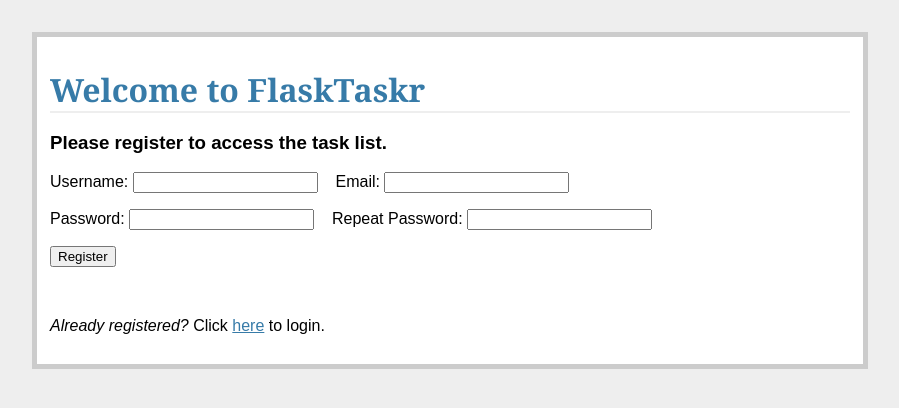
After one commit to tim1978/flasktaskr, a Flask app: page /register/ in a window 1280 px wide. The commit adds this page. Shown: the top 408 px of the page, without its empty margins (190-1089 px from the left). Run offline with Flask 2, Linux system fonts and the light colour scheme.

Commit message:
Bis Seite 169

```diff
--- a/_config.py
+++ b/_config.py
@@ -4,8 +4,6 @@ import os
 basedir = os.path.abspath(os.path.dirname(__file__))
 
 DATABASE = 'flasktaskr.db'
-USERNAME = 'admin'
-PASSWORD = 'admin'
 CSRF_ENABLED = True
 SECRET_KEY = '\xc7<\xb2\xee\xc6\xa7\x1b\\| \x9a\xe9\x8c\x94g\xa0\x86\xb4\x85\xc5\xf9\x88wW'
 
--- a/db_create.py
+++ b/db_create.py
@@ -6,8 +6,8 @@ from datetime import date
 db.create_all()
 
 # insert data
-db.session.add(Task("Finish this tutorial", date(2015, 3, 13), 10, 1))
-db.session.add(Task("Finish Real Python", date(2015, 3, 13), 10, 1))
+# db.session.add(Task("Finish this tutorial", date(2015, 3, 13), 10, 1))
+# db.session.add(Task("Finish Real Python", date(2015, 3, 13), 10, 1))
 
 # commit the changes
 db.session.commit()
--- a/forms.py
+++ b/forms.py
@@ -2,8 +2,8 @@
 
 from flask_wtf import Form
 from wtforms import StringField, DateField, IntegerField, \
-    SelectField
-from wtforms.validators import DataRequired
+    SelectField, PasswordField
+from wtforms.validators import DataRequired, Length, EqualTo
 
 
 class AddTaskForm(Form):
@@ -20,3 +20,15 @@ class AddTaskForm(Form):
             ]
         )
     status = IntegerField('Status')
+
+
+class RegisterForm(Form):
+    name = StringField('Username', validators=[DataRequired(), Length(min=6, max=25)])
+    email = StringField('Email', validators=[DataRequired(), Length(min=6, max=40)])
+    password = PasswordField('Password', validators=[DataRequired(), Length(min=6, max=40)])
+    confirm = PasswordField('Repeat Password', validators=[DataRequired(), EqualTo('password',
+        message='Passwords must match')])
+
+class LoginForm(Form):
+    name = StringField('Username', validators=[DataRequired()])
+    password = PasswordField('Password', validators=[DataRequired()])
--- /dev/null
+++ b/templates/register.html
@@ -0,0 +1,25 @@
+{% extends "_base.html" %}
+{% block content %}
+
+<h1>Welcome to FlaskTaskr</h1>
+<h3>Please register to access the task list.</h3>
+    <form method="POST" action="">
+        {{ form.csrf_token }}
+        <p>
+            {{ form.name.label }}: {{ form.name }}
+            &nbsp;&nbsp;
+            {{ form.email.label }}: {{ form.email }}
+        </p>
+        <p>
+            {{ form.password.label }}: {{ form.password }}
+            &nbsp;&nbsp;
+            {{ form.confirm.label }}: {{ form.confirm }}
+        </p>
+        <p><input type="submit" value="Register"</p>
+    </form>
+
+    <br>
+
+    <p><em>Already registered?</em> Click <a href="/">here</a> to login.</p>
+
+{% endblock %}
--- a/views.py
+++ b/views.py
@@ -1,4 +1,4 @@
-from forms import AddTaskForm
+from forms import AddTaskForm, RegisterForm, LoginForm
 
 from functools import wraps
 from flask import Flask, flash, redirect, render_template, \
@@ -11,7 +11,7 @@ app = Flask(__name__)
 app.config.from_object('_config')
 db = SQLAlchemy(app)
 
-from models import Task
+from models import Task, User
 
 # helper functions
 
@@ -35,16 +35,21 @@ def logout():
 
 @app.route('/', methods=['GET', 'POST'])
 def login():
+    error = None
+    form = LoginForm(request.form)
     if request.method == 'POST':
-        if request.form['username'] != app.config['USERNAME'] \
-            or request.form['password'] != app.config['PASSWORD']:
-            error = 'Invalid Credentials. Please try again.'
-            return render_template('login.html', error=error)
+        if form.validate_on_submit():
+            user = User.query.filter_by(name=request.form['name']).first()
+            if user is not None and user.password == request.form['password']:
+                session['logged_in'] = True
+                flash('Welcome!')
+                return redirect(url_for('tasks'))
+            else:
+                error = 'Invalid username or password.'
         else:
-            session['logged_in'] = True
-            flash('Welcome!')
-            return redirect(url_for('tasks'))
-    return render_template('login.html')
+            error = 'Both fields are required.'
+    return render_template('login.html', form=form, error=error)
+
 
 
 @app.route('/tasks/')
@@ -94,3 +99,17 @@ def delete_entry(task_id):
     db.session.commit()
     flash('The task was deleted.')
     return redirect(url_for('tasks'))
+
+
+@app.route('/register/', methods=['GET', 'POST'])
+def register():
+    error = None
+    form = RegisterForm(request.form)
+    if request.method == 'POST':
+        if form.validate_on_submit():
+            new_user = User(form.name.data, form.email.data, form.password.data)
+            db.session.add(new_user)
+            db.session.commit()
+            flash('Thanks for registering. Please login.')
+            return redirect(url_for('login'))
+    return render_template('register.html', form=form, error=error)
```
Also changed, not shown: models.py (+25 -1 lines), templates/login.html (+10 -6 lines), flasktaskr.db.
